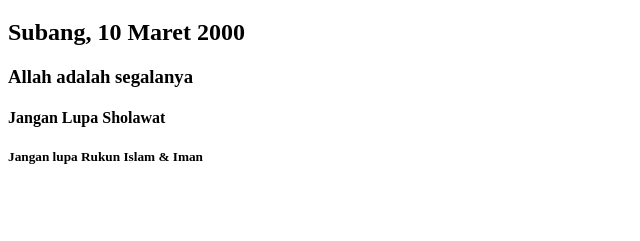
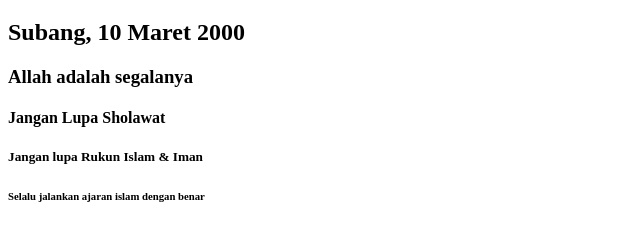
Before and after one commit to IrsanJam/Rebase, a plain HTML site: page index.html in a window 1280 px wide. Shown: the part 61-302 px from the top of the page, without its empty margins (0-640 px from the left). Drawn offline with Linux system fonts and the light colour scheme.

Commit message:
update lagi

```diff
--- a/index.html
+++ b/index.html
@@ -12,5 +12,6 @@
     <h3>Allah adalah segalanya</h3>
     <h4>Jangan Lupa Sholawat</h4>
     <h5>Jangan lupa Rukun Islam & Iman</h5>
+    <h6>Selalu jalankan ajaran islam dengan benar</h6>
   </body>
 </html>
```
